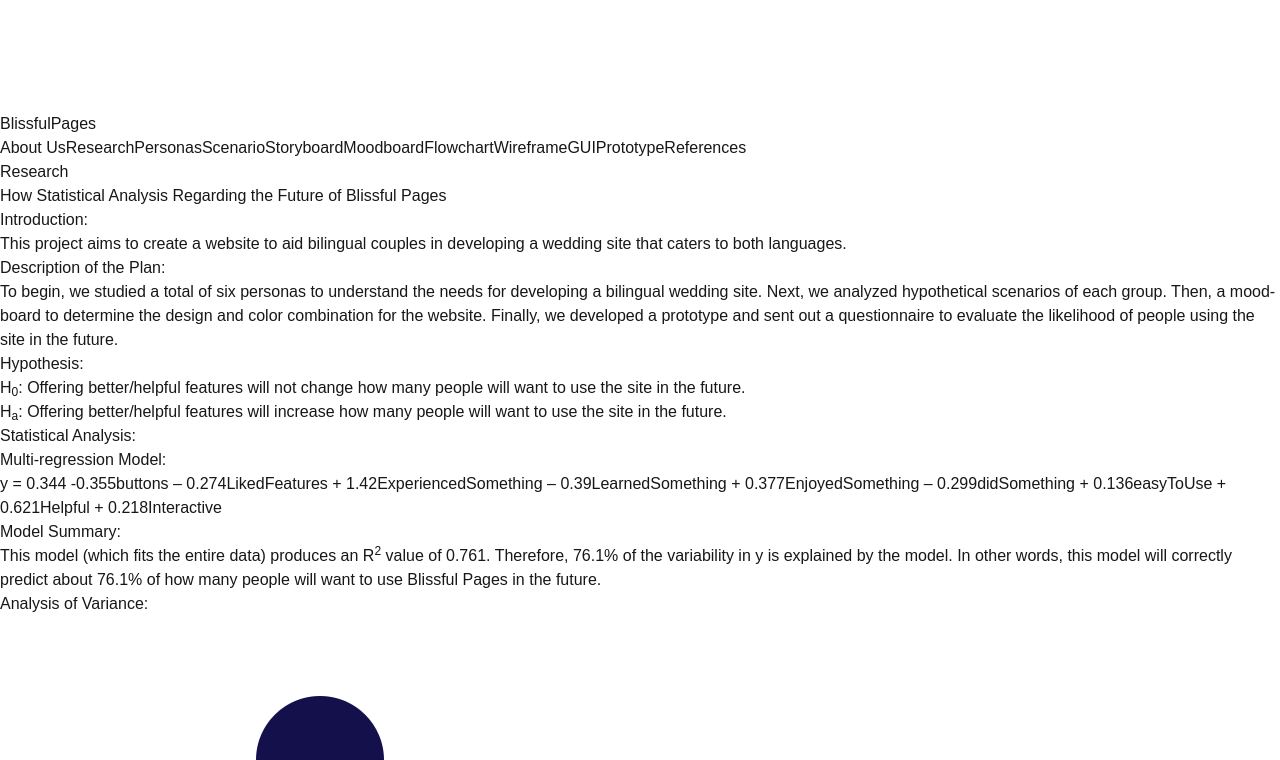
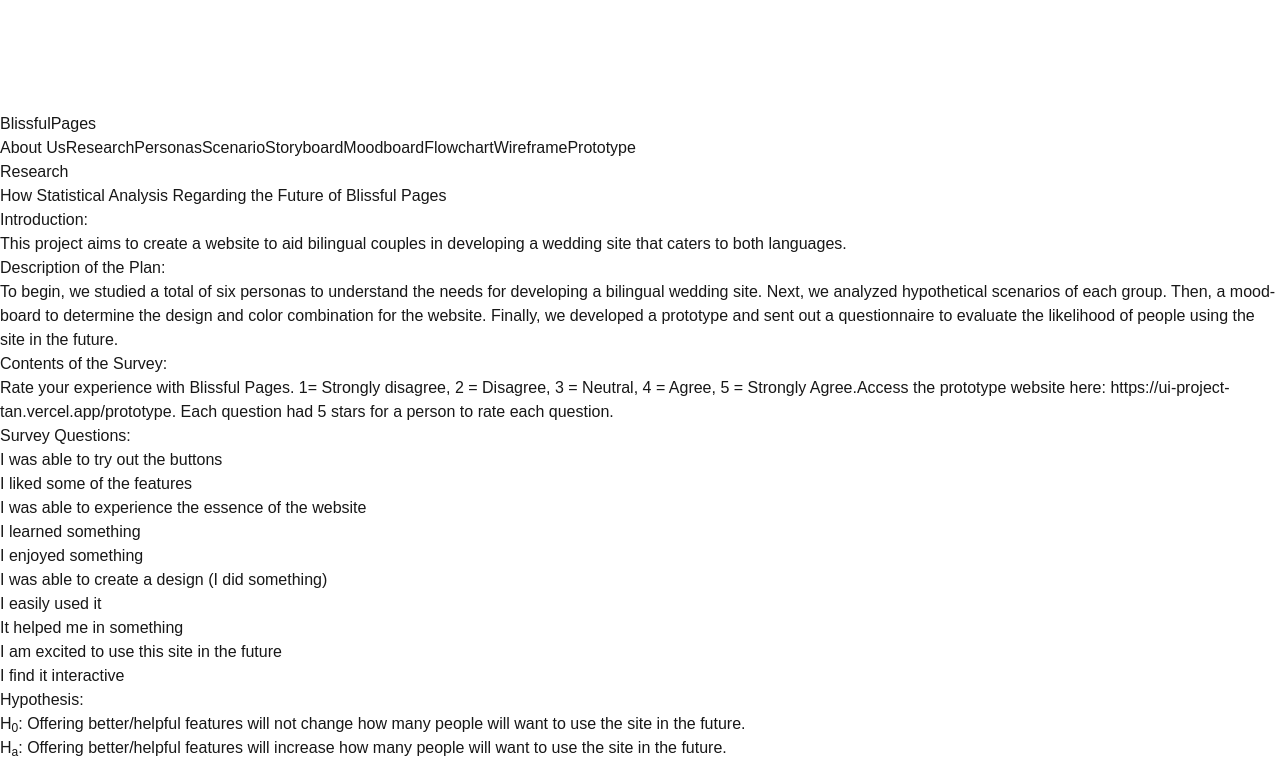
Before and after one commit to jessdepaz/UI-project, a Next.js app: page /research in a window 1280 px wide. Shown: the part 400-1160 px from the top of the page. Built offline with nearby package versions, Linux system fonts and the light colour scheme.

Commit message:
Add Correlation Analysis and removed unused tabs in navBar

```diff
--- a/src/app/(root)/research/page.js
+++ b/src/app/(root)/research/page.js
@@ -1,5 +1,6 @@
 export default function Research() {
   return (
+
     <div className="container mx-auto p-6">
       <h1 className="text-4xl font-bold mb-4">Research</h1>
 
@@ -20,6 +21,25 @@ export default function Research() {
           <p>
             To begin, we studied a total of six personas to understand the needs for developing a bilingual wedding site. Next, we analyzed hypothetical scenarios of each group. Then, a mood-board to determine the design and color combination for the website. Finally, we developed a prototype and sent out a questionnaire to evaluate the likelihood of people using the site in the future.
           </p>
+        </section>
+        <section className="mb-6">
+          <h3 className="text-xl font-medium mb-2">Contents of the Survey:</h3>
+          <p className="mb-2">
+            Rate your experience with Blissful Pages. 1= Strongly disagree, 2 = Disagree, 3 = Neutral, 4 = Agree, 5 = Strongly Agree.Access the prototype website here: https://ui-project-tan.vercel.app/prototype. Each question had 5 stars for a person to rate each question.
+          </p>
+          <h3 className="text-xl font-medium mb-2">Survey Questions:</h3>
+          <ul>
+            <li>I was able to try out the buttons</li>
+            <li>I liked some of the features</li>
+            <li>I was able to experience the essence of the website</li>
+            <li>I learned something</li>
+            <li>I enjoyed something</li>
+            <li>I was able to create a design (I did something)</li>
+            <li>I easily used it</li>
+            <li>It helped me in something</li>
+            <li>I am excited to use this site in the future</li>
+            <li>I find it interactive</li>
+          </ul>
         </section>
 
         <section className="mb-6">
@@ -135,7 +155,26 @@ export default function Research() {
             className="mb-4 rounded-lg shadow-lg"
           />
           <p>
-          The matrix-plot shows a linear relationship between excited_future with interactive, helpful, and enjoyed. Also, there seems to be some multicollinearity happening between some of the variables. As a result, more tests should be conducted to decide on whether the model should only contain the variables interactive, helpful, and enjoyed to make accurate predictions.
+            The matrix-plot shows a linear relationship between excited_future with interactive, helpful, and enjoyed. Also, there seems to be some multicollinearity happening between some of the variables. As a result, more tests should be conducted to decide on whether the model should only contain the variables interactive, helpful, and enjoyed to make accurate predictions.
+          </p>
+        </section>
+
+        <section className="mb-6">
+          <h4 className="text-lg font-medium mb-2">Correlation Analysis:</h4>
+          <img
+            src="images/research/survey-results-1.png"
+            alt="Matrix-Plot"
+            className="mb-4 rounded-lg shadow-lg"
+          />
+
+          <img
+            src="images/research/survey-results-1.png"
+            alt="Matrix-Plot"
+            className="mb-4 rounded-lg shadow-lg"
+          />
+
+          <p>
+          The above table shows the most strongly correlated regressors. To highlight, the strongly related variables to future are interactive, helpful, did_something, enjoyed_something and learned_something.
           </p>
         </section>
 
@@ -147,7 +186,7 @@ export default function Research() {
             className="mb-4 rounded-lg shadow-lg"
           />
           <p>
-          Upon analyzing the coefficients, one my conclude that indeed there is multicollinearity within the variables. Specifically, there is strong multicollinearity with enjoyed, did_something, helpful, and interactive. Although helpful has multicollinearity, it is the only variable that is of significant importance. As a result, the previous assumption from the matrix plots seems true; the variables interactive, helpful, and enjoyed may be the best choice of regressors for the model. Yet, more tests should be run to validate whether or not some of the variables with lower VIF scores should be kept.
+            Upon analyzing the coefficients, one my conclude that indeed there is multicollinearity within the variables. Specifically, there is strong multicollinearity with enjoyed, did_something, helpful, and interactive. Although helpful has multicollinearity, it is the only variable that is of significant importance. As a result, the previous assumption from the matrix plots seems true; the variables interactive, helpful, and enjoyed may be the best choice of regressors for the model. Yet, more tests should be run to validate whether or not some of the variables with lower VIF scores should be kept.
           </p>
         </section>
 
@@ -159,7 +198,7 @@ export default function Research() {
             className="mb-4 rounded-lg shadow-lg"
           />
           <p>
-          This bar graph shows that the data is slightly left-skewed. This error may be corrected by either collecting mor surveys, or adapting the model according to the above analysis regarding variable reduction.
+            This bar graph shows that the data is slightly left-skewed. This error may be corrected by either collecting mor surveys, or adapting the model according to the above analysis regarding variable reduction.
           </p>
           <img
             src="images/research/survey-results-1.png"
@@ -167,17 +206,17 @@ export default function Research() {
             className="mb-4 rounded-lg shadow-lg"
           />
           <p>
-          As can be seen from the above scatter plot, the residuals tend to be funnel shaped which point to a slightly problematic model.
+            As can be seen from the above scatter plot, the residuals tend to be funnel shaped which point to a slightly problematic model.
           </p>
         </section>
 
         <section className="mb-6">
           <h3 className="text-xl font-medium mb-2">Conclusion:</h3>
           <p>
-          To conclude, the data collected from the surveys regarding the future of Blissful Pages seems to be promising. There is evidence that the model is significant and there is a positive linear relationship between the variables interactive, helpful, and enjoyed. For the future, speaking with a HCI expert could help us determine which variables are of most importance to perfect and better understand the model, or working on a few linear transformations within the variables may help create a better model. To end, the team looks forward for the future of Blissful Pages.
+            To conclude, the data collected from the surveys regarding the future of Blissful Pages seems to be promising. There is evidence that the model is significant and there is a positive linear relationship between the variables interactive, helpful, and enjoyed. For the future, speaking with a HCI expert could help us determine which variables are of most importance to perfect and better understand the model, or working on a few linear transformations within the variables may help create a better model. To end, the team looks forward for the future of Blissful Pages.
           </p>
         </section>
       </div>
     </div>
-  );
+  )
 }
--- a/src/app/components/navBar.js
+++ b/src/app/components/navBar.js
@@ -17,9 +17,7 @@ const NavBar = () => {
           <Link href="/moodboard" className="text-white hover:text-gray-400">Moodboard</Link>
           <Link href="/flowchart" className="text-white hover:text-gray-400">Flowchart</Link>
           <Link href="/wireframe" className="text-white hover:text-gray-400">Wireframe</Link>
-          <Link href="/gui" className="text-white hover:text-gray-400">GUI</Link>
           <Link href="/prototype" className="text-white hover:text-gray-400">Prototype</Link>
-          <Link href="/references" className="text-white hover:text-gray-400">References</Link>
         </div>
       </div>
     </nav>
```
